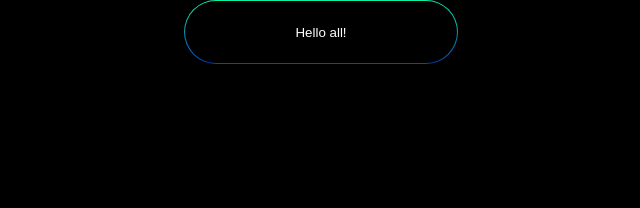
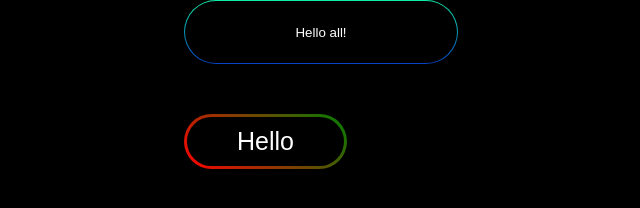
Before and after one commit to DmitryKonovets0/Buttons, a website: page src/index.html in a window 1280 px wide. Shown: the whole page, without its empty margins (256-896 px from the left). Drawn offline with Linux system fonts and the light colour scheme.

Commit message:
Add new btn

```diff
--- a/src/index.html
+++ b/src/index.html
@@ -10,6 +10,7 @@
 </head>
 <body>
 <button class="gradient">Hello all!</button>
+<button class="next"><span>Hello</span></button>
 
 </body>
 </html>
--- a/src/scss/style.scss
+++ b/src/scss/style.scss
@@ -21,3 +21,17 @@ body{
   background-origin: border-box;
   background-clip: content-box, border-box;
 }
+.next {
+  margin-top: 50px;
+  background: linear-gradient(45deg,red,green);
+  border: none;
+  border-radius: 50px;
+  font-size: 25px;
+  color: white;
+  padding: 3px;
+ span {
+  display: block;
+  background-color: black;
+  padding: 10px 50px;
+  border-radius: 50px;
+}}
```
Also changed, not shown: src/css/style.css.
